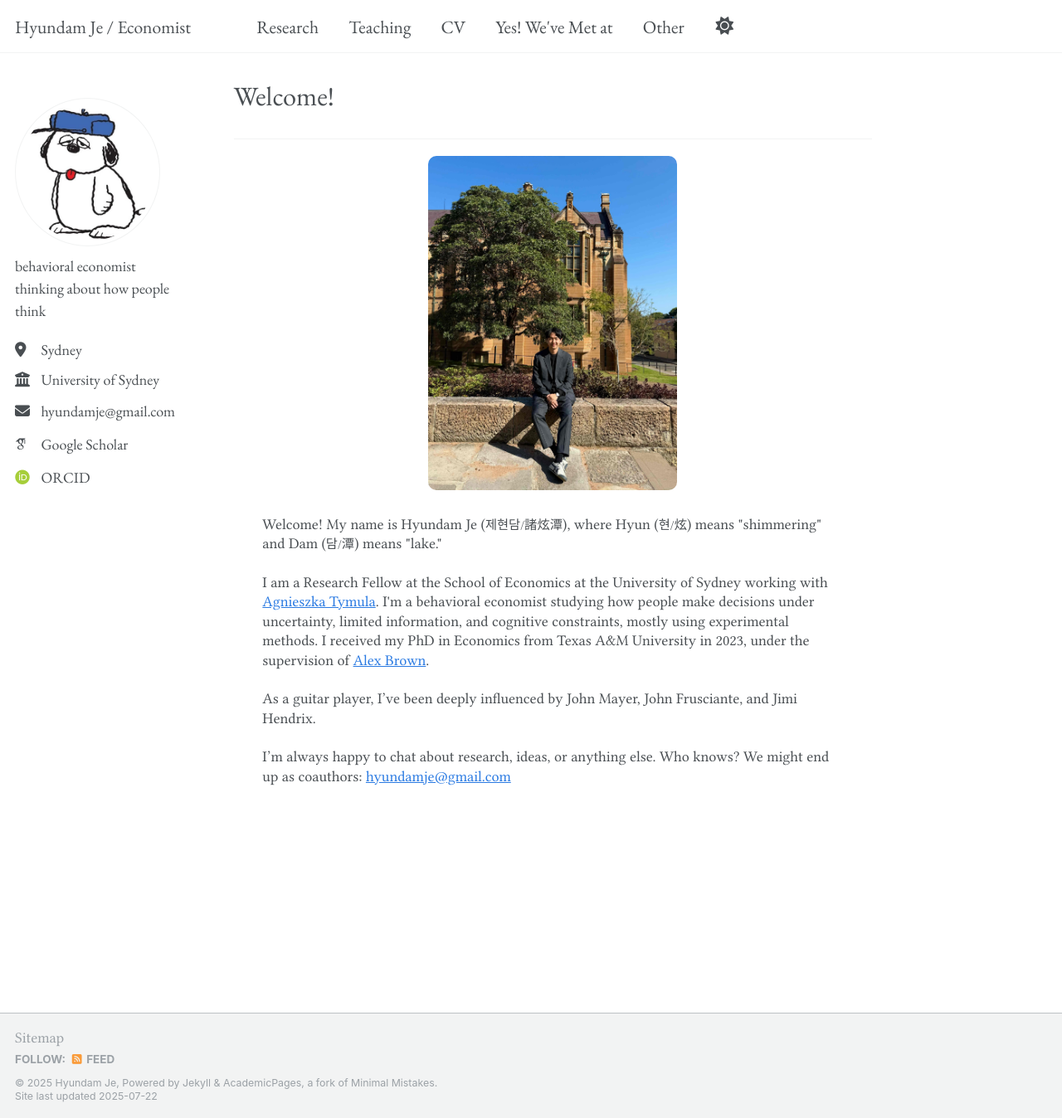
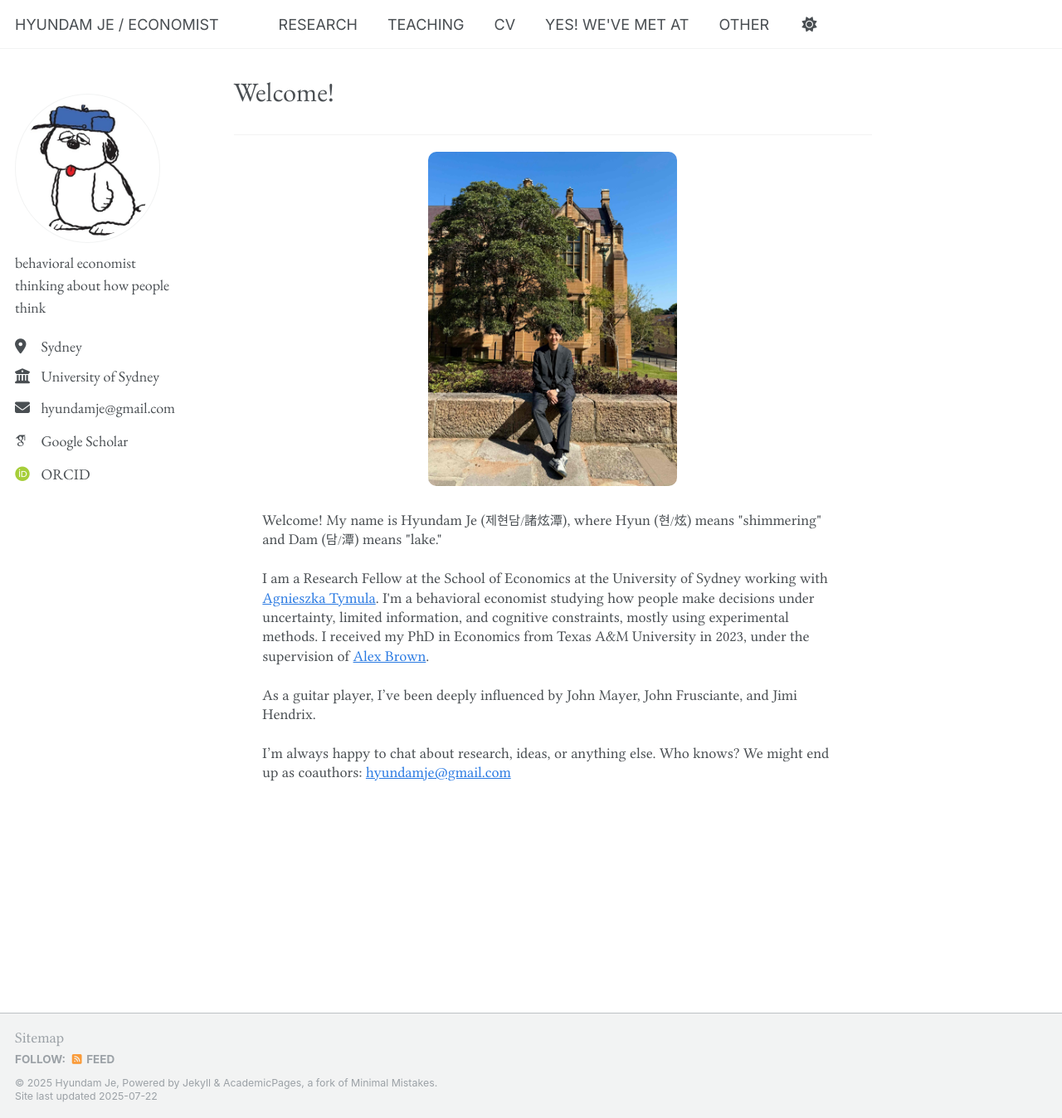
Before and after one commit to hyundamje/hyundamje.github.io, a Jekyll site: the page built from _pages/about.md, in a window 1280 px wide and 1348 px high. Shown: the whole window at 83% size. Built offline with Jekyll 4.4.1, drawn with Linux system fonts in a browser that asks for light colours; some web fonts are replaced.

Commit message:
Update custom.css

```diff
--- a/assets/css/custom.css
+++ b/assets/css/custom.css
@@ -3,8 +3,9 @@
 .masthead__menu,
 .masthead__menu a {
 
-   font-family: 'EB Garamond', serif !important;
-   font-size: 1.2rem !important;
+font-family:  'Inter', sans-serif !important;
+   font-size: 1rem !important;
+     text-transform: uppercase;
   font-weight: 400;
 }
 
```
